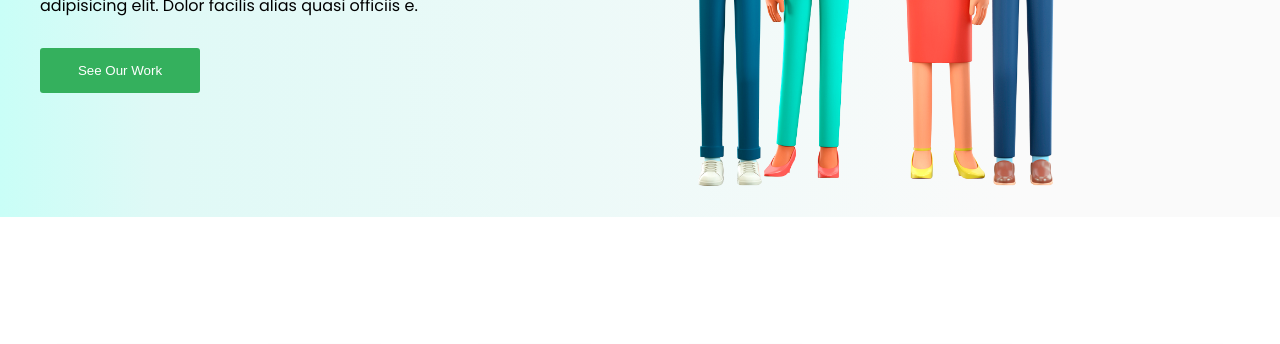
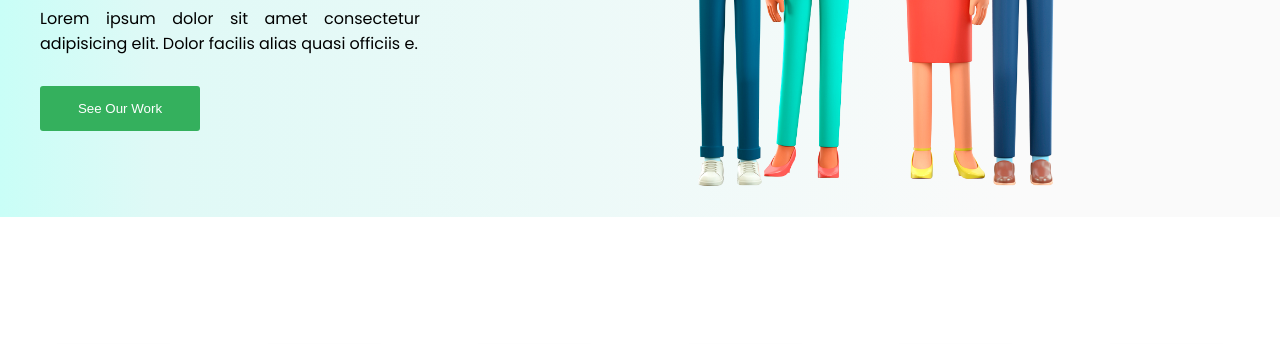
Before and after one commit to GabyRui/Ejercicio-clase-9-flex, a plain HTML site: page ejercicio.html in a window 1280 px wide. Shown: the part 399-743 px from the top of the page. Drawn offline with Linux system fonts and the light colour scheme.

Commit message:
new-commit

```diff
--- a/styleejercicio.css
+++ b/styleejercicio.css
@@ -79,7 +79,7 @@ header{
     line-height: 25px;
     margin-left: 40px;
     text-align: justify;
-    margin-top: -13px;
+    margin-top: 25px;
 }
 
 .franja1{
```
